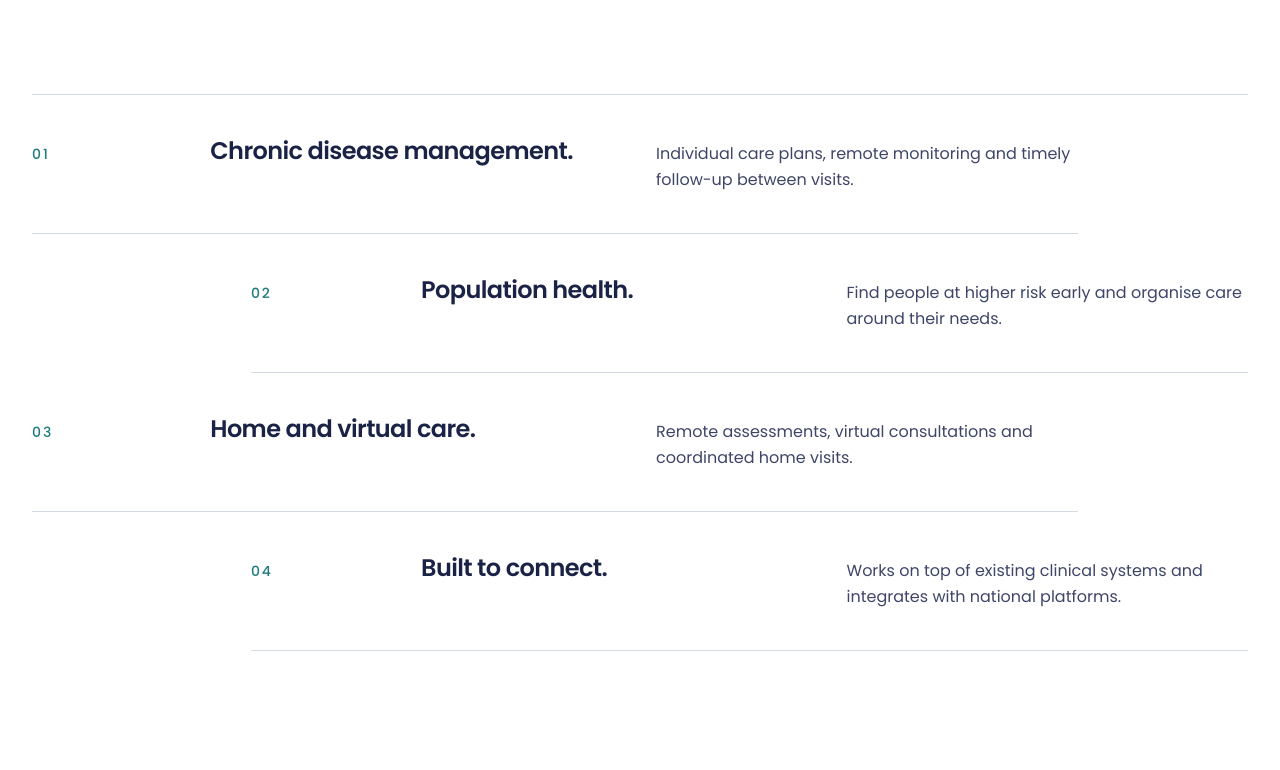
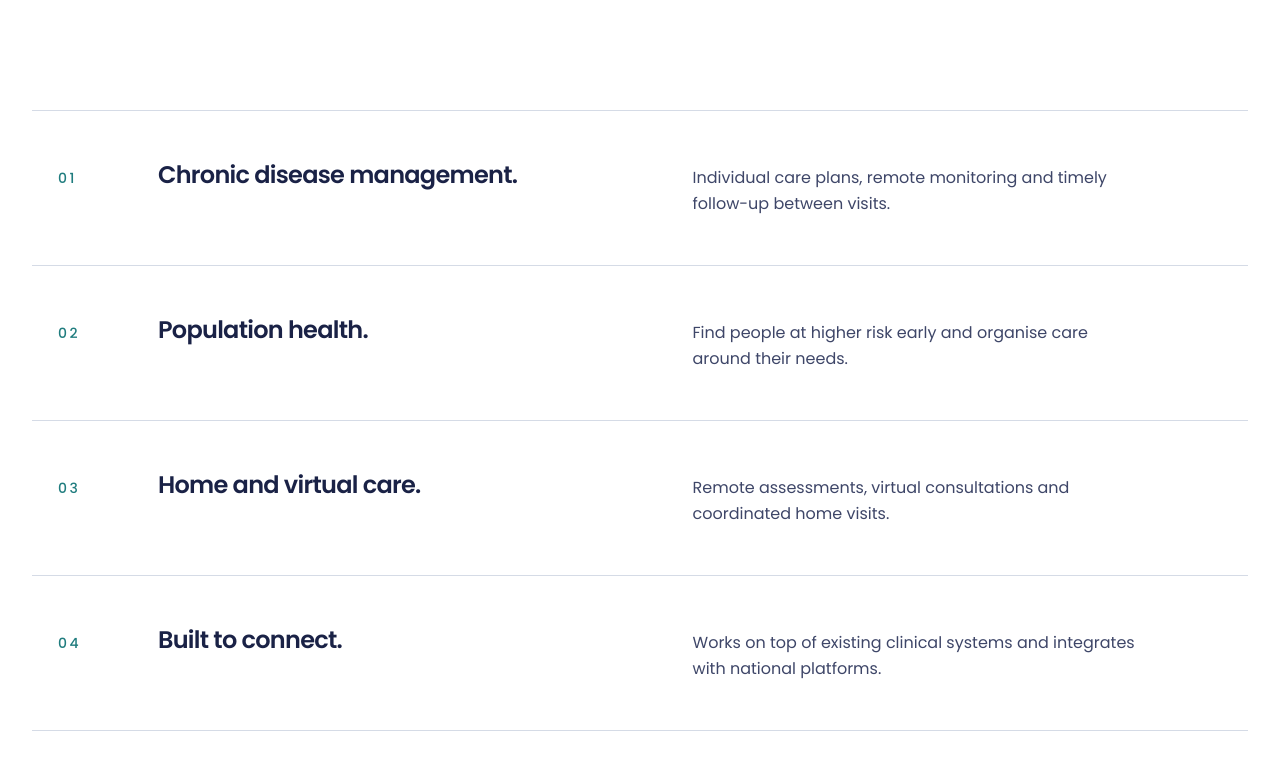
Before and after one commit to umarso123/twins-health, a React (Vite) app: page / in a window 1280 px wide. Shown: the part 2670-3440 px from the top of the page. Built offline with nearby package versions, Linux system fonts and the light colour scheme.

Commit message:
Refactor Contact, Footer, and SanedHealth components for improved layout and styling. Enhanced image handling in Contact, updated footer item styles, and adjusted list item presentation in SanedHealth for better responsiveness and visual consistency.

```diff
--- a/src/components/Contact.tsx
+++ b/src/components/Contact.tsx
@@ -119,15 +119,17 @@ export function Contact() {
               Let's talk about your care programmes.
             </h2>
           </div>
+          <div className="relative mt-auto min-h-72 flex-1">
             <img
               src={media.overhead}
               alt="A man uses a phone while seated on a navy sofa, photographed from above."
-            className="mt-auto h-56 w-full object-cover object-center sm:h-72 lg:h-80"
+              className="absolute inset-0 h-full w-full object-cover object-[center_42%]"
               width={1400}
               height={1600}
               loading="lazy"
               decoding="async"
             />
+          </div>
         </div>
 
         <div className="bg-surface px-5 py-14 sm:px-8 sm:py-16 lg:px-16 lg:py-20 xl:pr-24">
@@ -157,7 +159,7 @@ export function Contact() {
                   const inputId = `contact-${field.name}`
                   const errorId = `${inputId}-error`
                   const describedBy = error ? errorId : undefined
-                  const fieldClass = `w-full border-0 border-b bg-transparent px-0 py-3 text-base text-ink ${
+                  const fieldClass = `w-full border-0 border-b-2 bg-transparent px-0 py-3 text-base text-ink ${
                     error ? 'border-danger' : 'border-line'
                   }`
 
--- a/src/components/Footer.tsx
+++ b/src/components/Footer.tsx
@@ -14,7 +14,7 @@ const links: FooterLink[] = [
 function FooterItem({ label, href }: FooterLink) {
   if (!href) {
     return (
-      <span className="text-sm text-ink-inverse">
+      <span className="text-sm tracking-wide text-ink-inverse">
         {label}
         <span className="sr-only">, link not available yet</span>
       </span>
@@ -26,7 +26,7 @@ function FooterItem({ label, href }: FooterLink) {
   return (
     <a
       href={href}
-      className="text-sm text-ink-inverse underline-offset-4 hover:underline"
+      className="text-sm tracking-wide text-ink-inverse transition-colors hover:text-brand-accent"
       {...(external ? { target: '_blank', rel: 'noopener noreferrer' } : {})}
     >
       {label}
@@ -37,13 +37,16 @@ function FooterItem({ label, href }: FooterLink) {
 
 export function Footer() {
   return (
-    <footer className="border-t-2 border-brand-accent bg-brand-primary-deep">
-      <div className="mx-auto flex w-full max-w-7xl flex-col gap-8 px-5 py-12 sm:flex-row sm:items-end sm:justify-between sm:px-6 lg:px-8">
-        <p className="text-sm text-ink-inverse">
-          <Logo tone="inverse" className="text-base align-middle" /> by Obeikan
+    <footer className="bg-brand-primary-deep">
+      <div className="mx-auto flex w-full max-w-7xl flex-col gap-10 px-5 py-12 sm:px-6 lg:flex-row lg:items-end lg:justify-between lg:px-8 lg:py-16">
+        <p className="text-ink-inverse">
+          <Logo tone="inverse" className="text-2xl" />
+          <span className="mt-3 block text-sm tracking-[0.08em] text-ink-inverse-soft">
+            by Obeikan
+          </span>
         </p>
         <nav aria-label="Footer">
-          <ul className="flex flex-wrap items-center gap-x-6 gap-y-3">
+          <ul className="flex flex-col gap-4 sm:flex-row sm:items-center sm:gap-10">
             {links.map((link) => (
               <li key={link.label}>
                 <FooterItem label={link.label} href={link.href} />
@@ -51,7 +54,7 @@ export function Footer() {
             ))}
             <li>
               {/* Arabic version is not available yet. Do not link to a placeholder page. */}
-              <span className="text-sm text-ink-inverse-soft">
+              <span className="text-sm tracking-wide text-ink-inverse-soft">
                 Arabic
                 <span className="sr-only">, not available yet</span>
               </span>
--- a/src/components/SanedHealth.tsx
+++ b/src/components/SanedHealth.tsx
@@ -74,23 +74,18 @@ export function SanedHealth() {
           </Reveal>
         </div>
 
-        <ol className="mt-16 border-t border-line sm:mt-20 lg:mt-24">
+        <ol className="mt-16 border-t border-line sm:mt-20 lg:mt-28">
           {capabilities.map((capability, index) => (
-            <li
-              key={capability.title}
-              className={`border-b border-line py-8 sm:py-10 ${
-                index % 2 === 1 ? 'lg:ml-[18%] lg:w-[82%]' : 'lg:w-[86%]'
-              }`}
-            >
+            <li key={capability.title} className="border-b border-line">
               <Reveal>
-                <div className="grid gap-3 sm:grid-cols-12 sm:items-baseline sm:gap-6">
-                  <p className="text-sm font-medium tracking-[0.14em] text-brand-teal-deep sm:col-span-2">
+                <div className="grid gap-3 border-l-2 border-transparent py-8 pl-5 transition-colors hover:border-brand-accent hover:bg-surface-muted sm:grid-cols-[4.25rem_minmax(0,0.95fr)_minmax(0,1.05fr)] sm:items-baseline sm:gap-8 sm:py-11 sm:pl-6 lg:py-12">
+                  <p className="text-sm font-medium tracking-[0.18em] text-brand-teal-deep">
                     {String(index + 1).padStart(2, '0')}
                   </p>
-                  <h3 className="text-xl font-semibold tracking-tight text-ink sm:col-span-5 sm:text-2xl">
+                  <h3 className="text-2xl font-semibold tracking-[-0.03em] text-ink">
                     {capability.title}
                   </h3>
-                  <p className="text-base leading-relaxed text-ink-soft sm:col-span-5">
+                  <p className="max-w-md text-base leading-relaxed text-ink-soft">
                     {capability.description}
                   </p>
                 </div>
```
Lines whose indentation alone changed are shown as unchanged.
